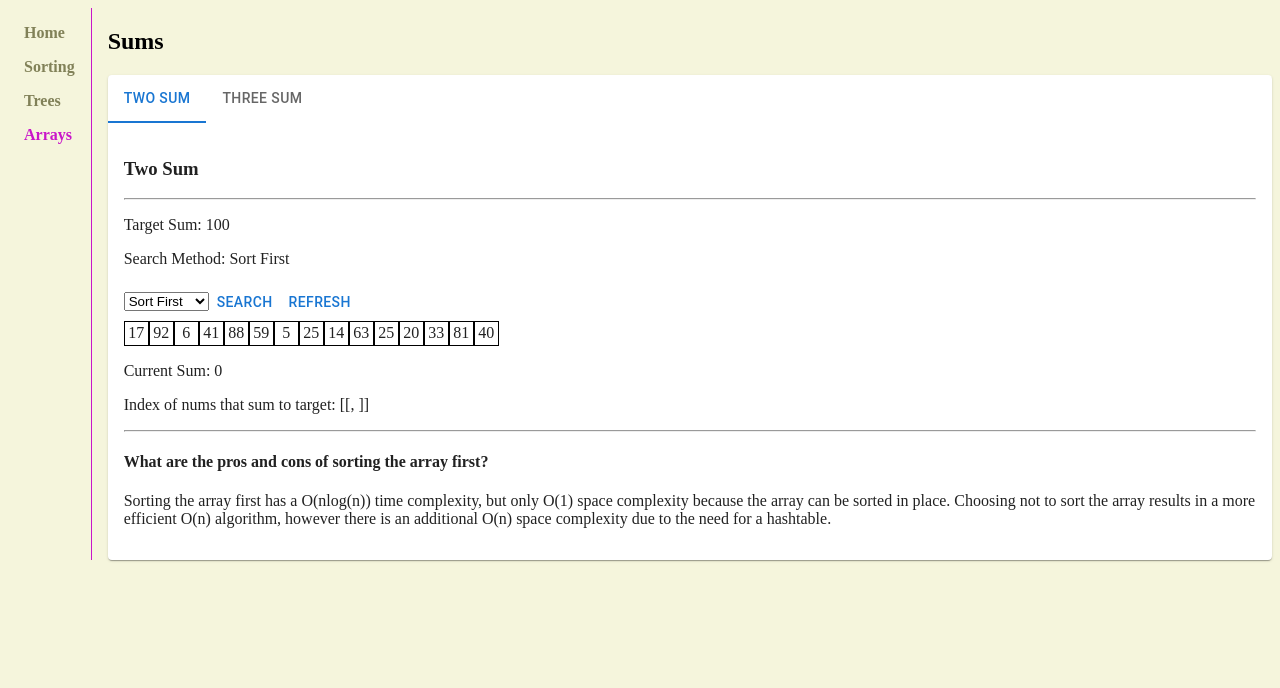
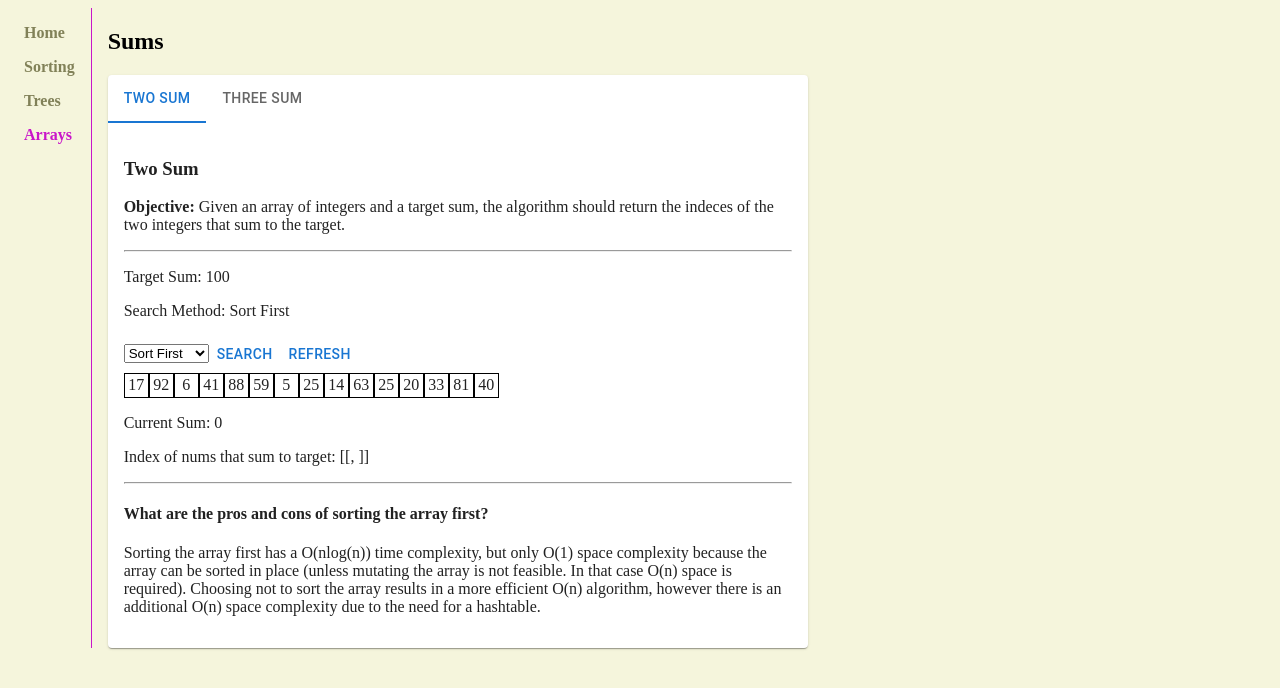
Before and after one commit to danielforkner/algovisualizer, a React (Create React App) app: page /arrays in a window 1280 px wide. Shown: the top 688 px of the page. Built offline with nearby package versions, Linux system fonts and the light colour scheme.

Commit message:
text explanations

```diff
--- a/src/features/arrays/ArraysMain.jsx
+++ b/src/features/arrays/ArraysMain.jsx
@@ -39,7 +39,7 @@ export default function ArraysMain() {
   return (
     <>
       <h2>Sums</h2>
-      <Paper>
+      <Paper style={{ maxWidth: '700px' }}>
         <Tabs
           value={value}
           onChange={handleChange}
--- a/src/features/arrays/ThreeSum.jsx
+++ b/src/features/arrays/ThreeSum.jsx
@@ -38,7 +38,6 @@ export default function ThreeSum() {
           if (array[i] + array[j] + array[k] === target) {
             triplesArr.push([array[i], array[j], array[k]]);
             setTriples([...triplesArr]);
-            console.log('FOUND ONE', triples);
           }
         }
       }
@@ -76,6 +75,11 @@ export default function ThreeSum() {
   return (
     <div>
       <h3>Three Sum</h3>
+      <p>
+        <b>Objective: </b>Given an array of integers and a target sum, the
+        algorithm should identify all the triplets in the array that sum to the
+        target and return them.
+      </p>
       <hr />
       <p>Target Sum: {target}</p>
       <p>Search Method: {method}</p>
@@ -114,6 +118,11 @@ export default function ThreeSum() {
         ]
       </p>
       <hr />
+      <h4>Time and Space Complexity</h4>
+      <p>
+        The brute force method has an abysmal O(n^3) time complexity. Both
+        methods can be done in O(1) space.
+      </p>
     </div>
   );
 }
--- a/src/features/arrays/TwoSum.jsx
+++ b/src/features/arrays/TwoSum.jsx
@@ -124,6 +124,11 @@ export default function TwoSum() {
   return (
     <div>
       <h3>Two Sum</h3>
+      <p>
+        <b>Objective: </b>Given an array of integers and a target sum, the
+        algorithm should return the indeces of the two integers that sum to the
+        target.
+      </p>
       <hr />
       <p>{`Target Sum: ${target}`}</p>
       <p>{`Search Method: ${method}`}</p>
@@ -176,10 +181,11 @@ export default function TwoSum() {
       <h4>What are the pros and cons of sorting the array first?</h4>
       <p>
         Sorting the array first has a O(nlog(n)) time complexity, but only O(1)
-        space complexity because the array can be sorted in place. Choosing not
-        to sort the array results in a more efficient O(n) algorithm, however
-        there is an additional O(n) space complexity due to the need for a
-        hashtable.
+        space complexity because the array can be sorted in place (unless
+        mutating the array is not feasible. In that case O(n) space is
+        required). Choosing not to sort the array results in a more efficient
+        O(n) algorithm, however there is an additional O(n) space complexity due
+        to the need for a hashtable.
       </p>
     </div>
   );
```
